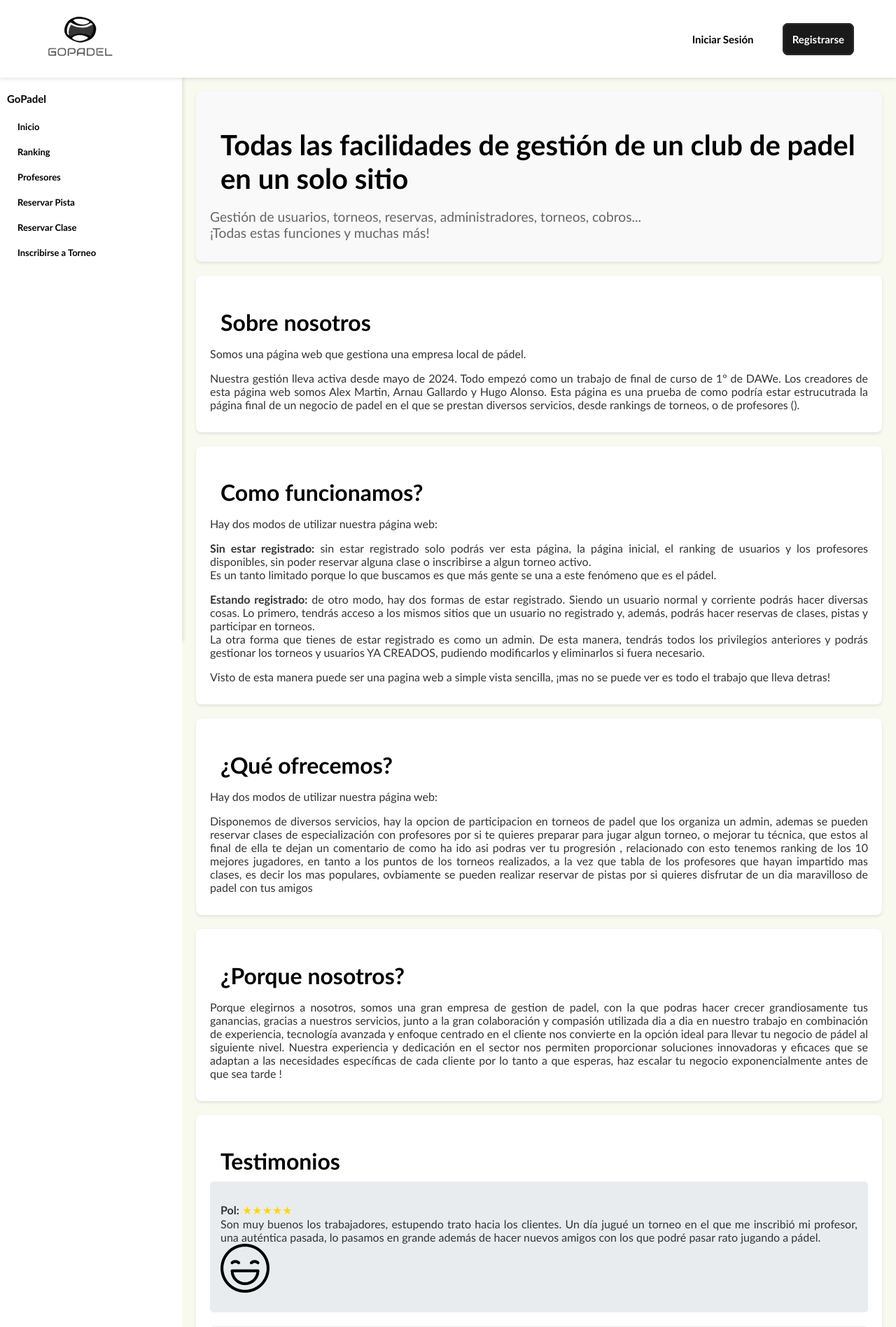
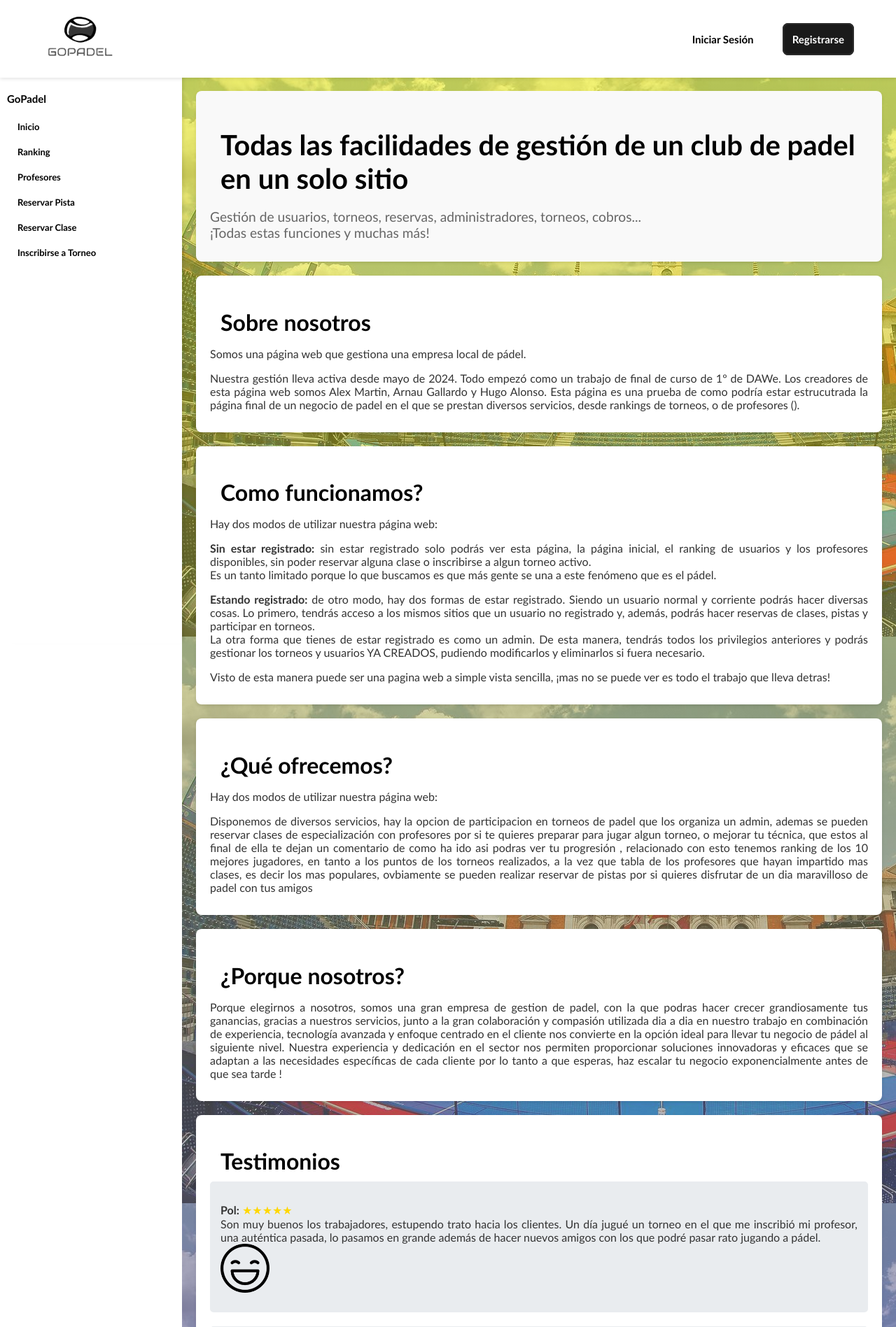
Before and after one commit to gallardo4/goPadel, a PHP site: page / in a window 1280 px wide. Shown: the top 1897 px of the page at 70% size. Run offline with PHP 8.4, Linux system fonts and the light colour scheme.

Commit message:
commit backgorund img

```diff
--- a/components/style.css
+++ b/components/style.css
@@ -148,7 +148,14 @@ h1{
     padding: 20px;
     background-color: #F9FAEF;
     min-height: 100%;
+    background-image: linear-gradient(
+        to bottom,
+        rgba(255, 255, 0, 0.5),
+        rgba(0, 0, 255, 0.5)
+      ), url("./src/torneo.jpg");
+
 }
+
 
 .sectionPresentacion {
     background: #f9f9f9;
@@ -216,7 +223,11 @@ section p {
     display: block  ;
     justify-content: center;
     align-items: center;
-
+    background-image: linear-gradient(
+        to bottom,
+        rgba(255, 255, 0, 0.5),
+        rgba(0, 0, 255, 0.5)
+    ), url("./src/padel.jpg");
 }
 
 #gestionBotones{
```
Also changed, not shown: components/src/equipo.jpg (added), components/src/padel.jpg (added), components/src/padel1.jpg (added), components/src/torneo.jpg (added).
